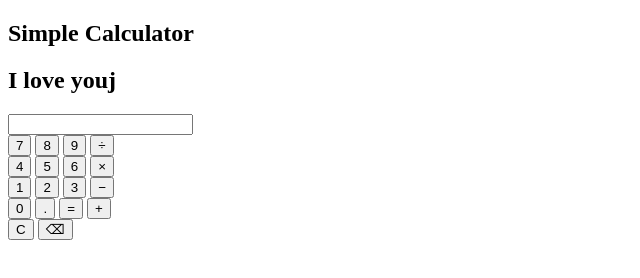
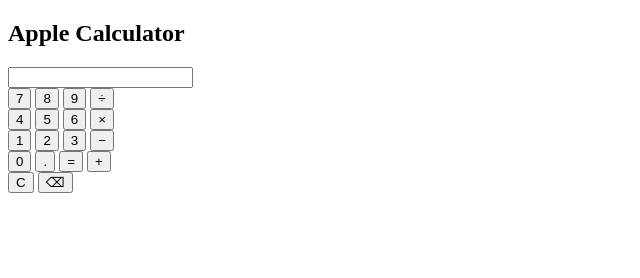
Before and after one commit to Carlody36/myproject, a plain HTML site: page index.html in a window 1280 px wide. Shown: the whole page, without its empty margins (0-640 px from the left). Drawn offline with Linux system fonts and the light colour scheme.

Commit message:
change title

```diff
--- a/index.html
+++ b/index.html
@@ -4,8 +4,8 @@
   <title>Apple-Style Calculator</title>
 </head>
 <body>
-  <h2>Simple Calculator</h2>
-    <h2>I love youj</h2>
+  <h2>Apple Calculator</h2>
+
   <input type="text" id="display" readonly>
 
   <div>
```
